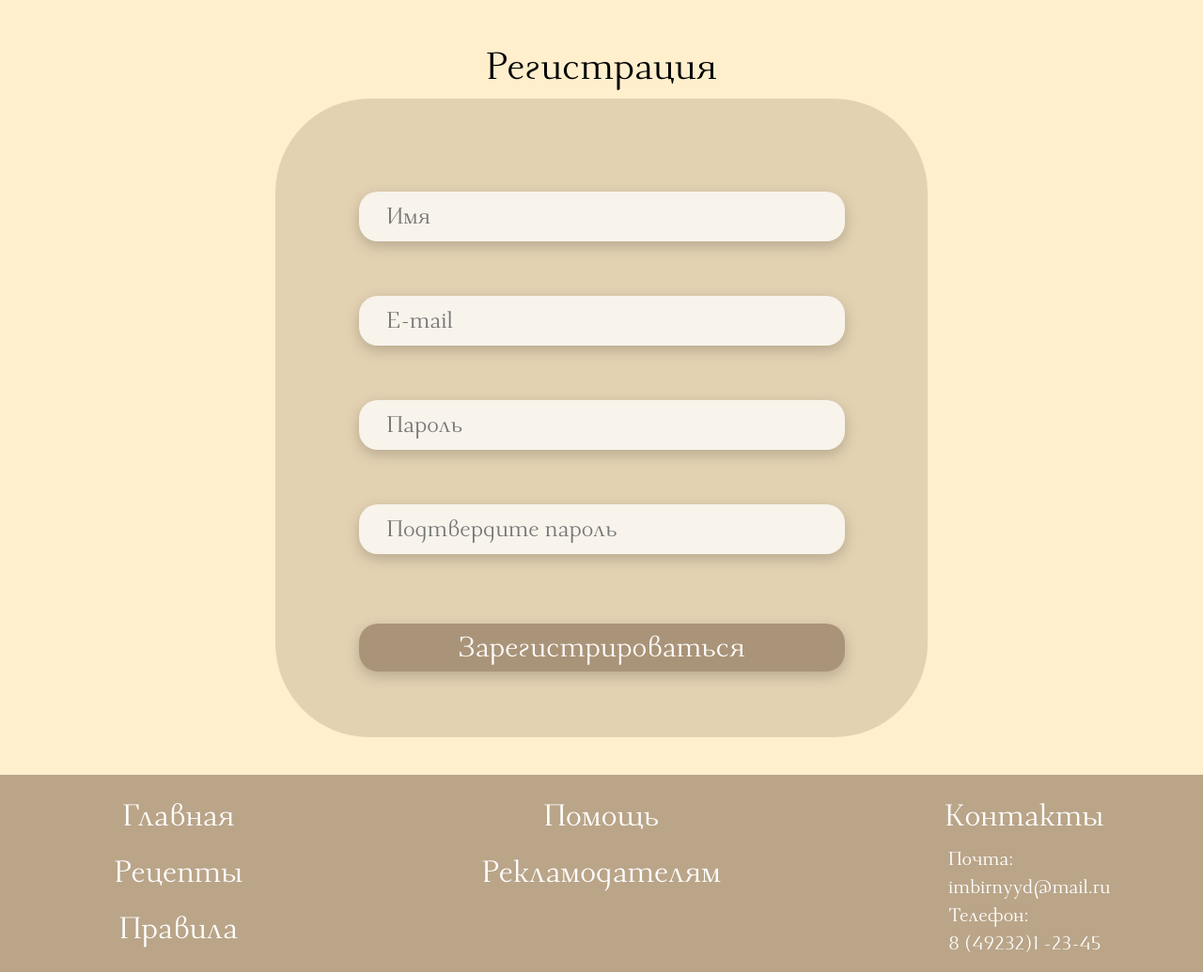
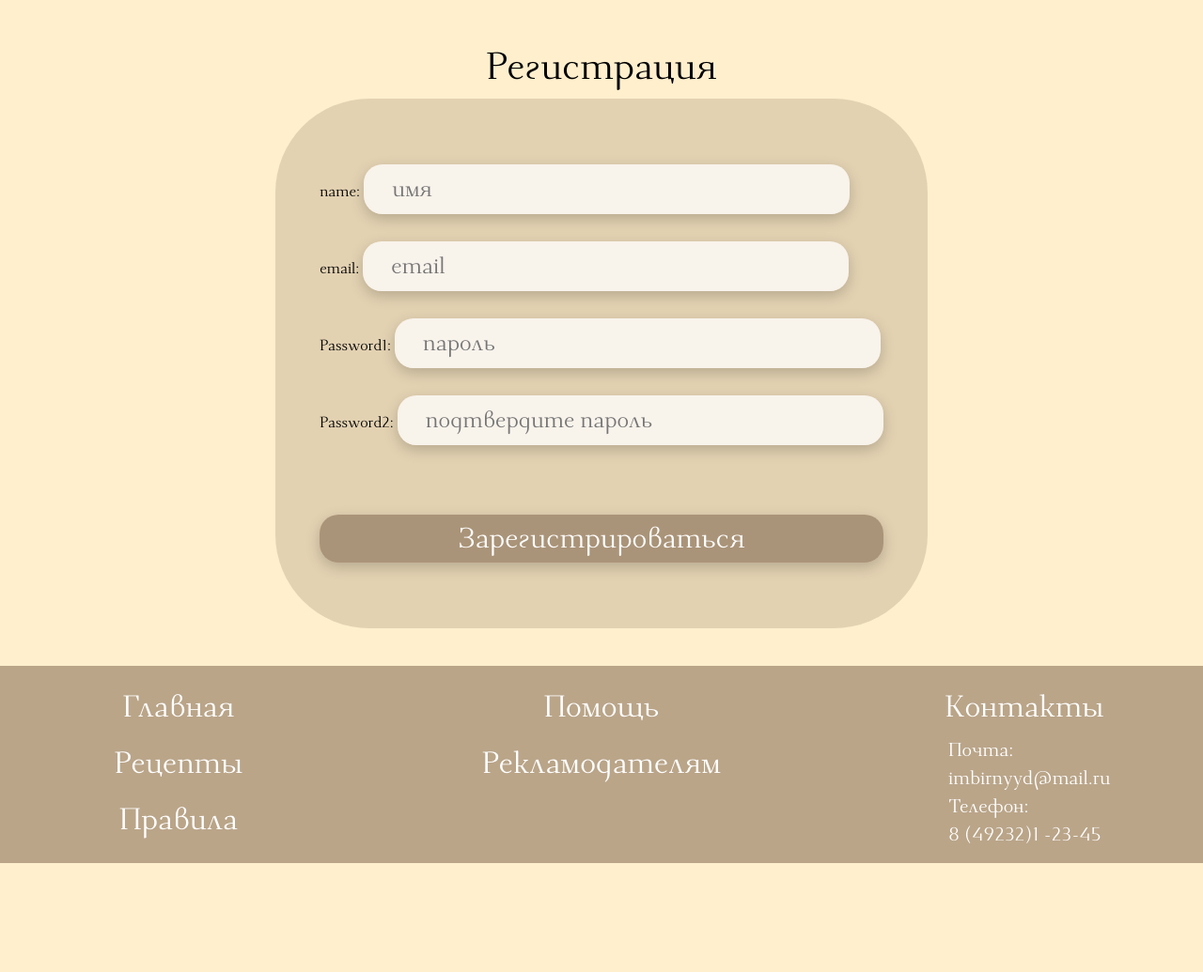
Before and after one commit to fedotoff144/book_recipes, a Django app: template bookrecipes/userapp/templates/userapp/registration.html in a window 1280 px wide. Shown: the part 135-1170 px from the top of the page at 94% size. After the commit the page ends 1054 px from the top, so only its background shows below. Run offline with Django 5.2, Linux system fonts and the light colour scheme; the template is opened without the code that fills it: values that come from a table or form of the project are taken from there, others are empty.

Commit message:
work with forms

```diff
--- /dev/null
+++ b/bookrecipes/recipeapp/forms.py
@@ -0,0 +1 @@
+from django import forms
--- /dev/null
+++ b/bookrecipes/userapp/forms.py
@@ -0,0 +1,15 @@
+from django import forms
+
+
+class UserRegistration(forms.Form):
+    name = forms.CharField(max_length=50, required=True, label='name',
+                           widget=forms.TextInput(attrs={'class': 'field', 'placeholder': 'имя'}))
+    email = forms.EmailField(required=True, label='email', widget=forms.EmailInput(
+        attrs={'class': 'field', 'placeholder': 'email'}))
+    password1 = forms.CharField(required=True, widget=forms.PasswordInput(
+        attrs={'class': 'field', 'placeholder': 'пароль'}))
+    password2 = forms.CharField(required=True, widget=forms.PasswordInput(
+        attrs={'class': 'field', 'placeholder': 'подтвердите пароль'}))
+    # gender = forms.CharField(max_length=1)
+    # birthday = forms.DateField(widget=forms.DateInput(attrs={'type': 'date'}))
+    # photo = forms.ImageField()
--- a/bookrecipes/userapp/templates/userapp/registration.html
+++ b/bookrecipes/userapp/templates/userapp/registration.html
@@ -7,17 +7,19 @@
         <div class="headline-reg">Регистрация</div>
         <div class="registration">
             <form class="form">
-                <label for="name"></label>
-                <input id="name" class="field" type="text" placeholder="Имя" name="name" required>
-                <label for="email"></label>
-                <input id="email" class="field" type="email" placeholder="E-mail" name="email"
-                       required>
-                <label for="password"></label>
-                <input id="password" class="field" type="password" placeholder="Пароль"
-                       name="password" required>
-                <label for="extra-password"></label>
-                <input id="extra-password" class="field" type="password"
-                       placeholder="Подтвердите пароль" name="password" required>
+                {% csrf_token %}
+                {{ form.as_div }}
+{#                <label for="name"></label>#}
+{#                <input id="name" class="field" type="text" placeholder="Имя" name="name" required>#}
+{#                <label for="email"></label>#}
+{#                <input id="email" class="field" type="email" placeholder="E-mail" name="email"#}
+{#                       required>#}
+{#                <label for="password1"></label>#}
+{#                <input id="password1" class="field" type="password" placeholder="Пароль"#}
+{#                       name="password" required>#}
+{#                <label for="password2"></label>#}
+{#                <input id="password2" class="field" type="password"#}
+{#                       placeholder="Подтвердите пароль" name="password" required>#}
                 <input class="post" type="submit" value="Зарегистрироваться">
             </form>
         </div>
--- a/bookrecipes/userapp/urls.py
+++ b/bookrecipes/userapp/urls.py
@@ -1,8 +1,9 @@
 from django.urls import path
-from userapp.views import help_template, rules, advertisement
+from userapp.views import help_template, rules, advertisement, reg
 
 urlpatterns = [
     path('help/', help_template, name='help_template'),
     path('rules/', rules, name='rules'),
     path('advertisement/', advertisement, name='advertisement'),
+    path('reg/', reg, name='registration'),
 ]
```
Also changed, not shown: bookrecipes/bookrecipes/settings.py (+5 -8 lines), bookrecipes/userapp/views.py (+17 -0 lines).
